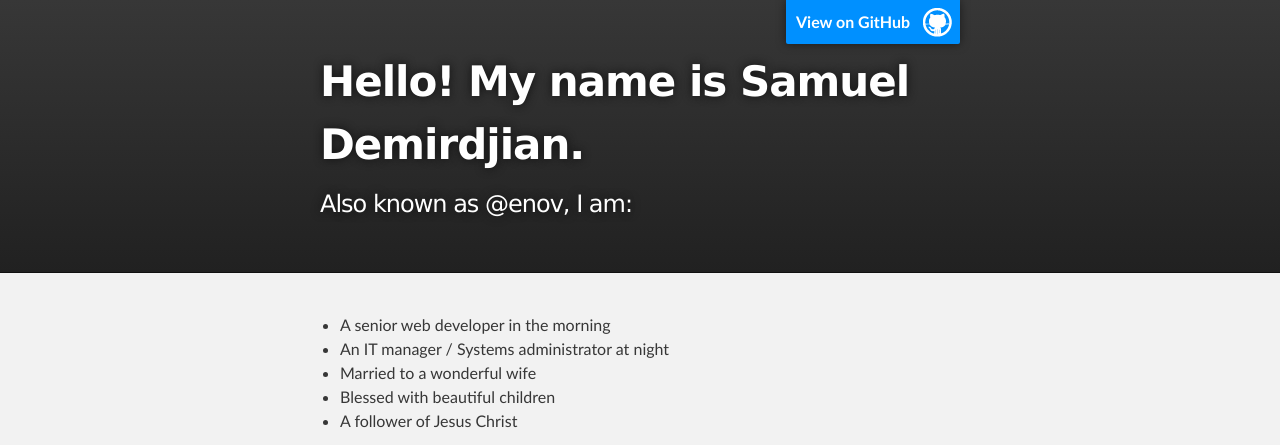
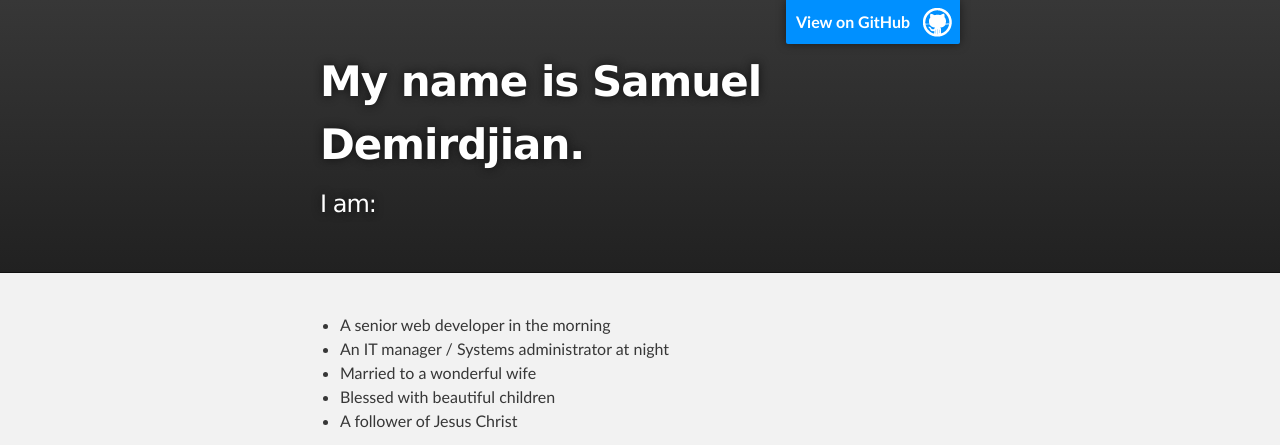
Before and after one commit to enov/enov.github.io, a plain HTML site: page index.html in a window 1280 px wide. Shown: the top 445 px of the page. Drawn offline with Linux system fonts and the light colour scheme.

Commit message:
Clean up title, subtitle

```diff
--- a/index.html
+++ b/index.html
@@ -18,8 +18,8 @@
         <header class="inner">
           <a id="forkme_banner" href="https://github.com/enov">View on GitHub</a>
 
-          <h1 id="project_title">Hello! My name is Samuel Demirdjian.</h1>
-          <h2 id="project_tagline">Also known as @enov, I am:</h2>
+          <h1 id="project_title">My name is Samuel Demirdjian.</h1>
+          <h2 id="project_tagline">I am:</h2>
 
         </header>
     </div>
```
